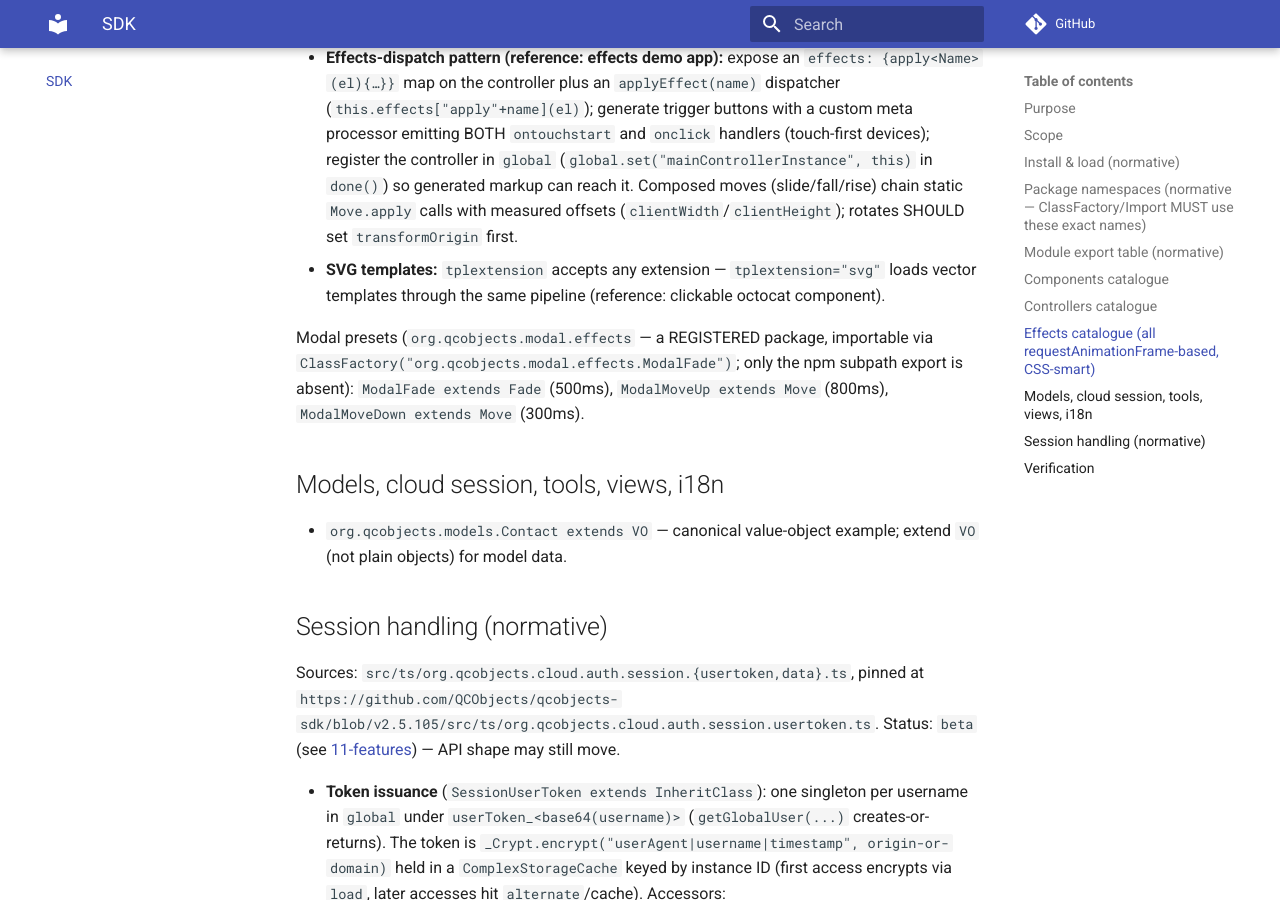
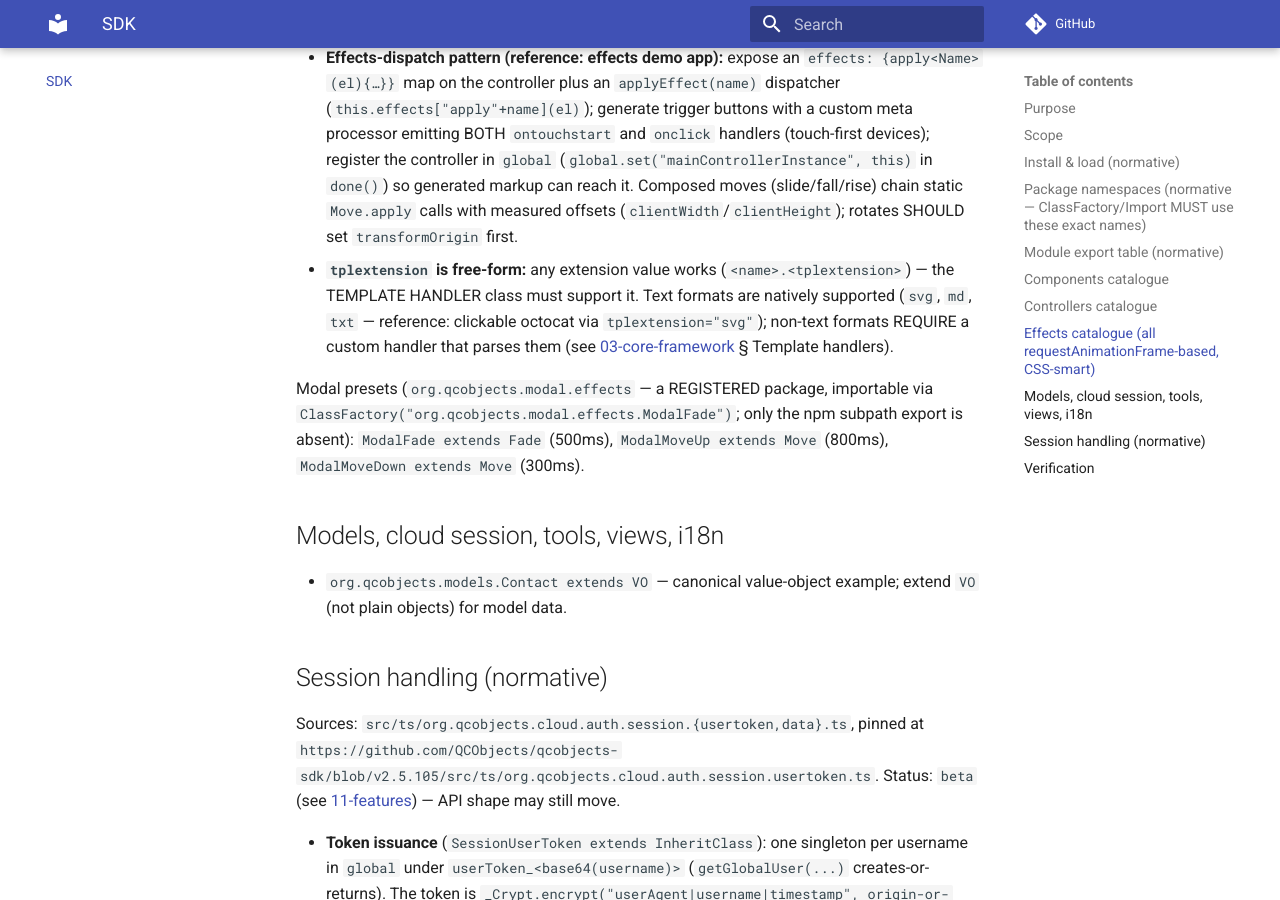
Before and after one commit to QCObjects/product-specs, an MkDocs documentation site: the page built from docs/04-sdk.md, in a window 1280 px wide and 900 px high, scrolled down 4281 px. Built offline with MkDocs 1.6.1 and Material for MkDocs 9.7.7, drawn with Linux system fonts in a browser that asks for light colours; comment, search, counter and statistics services are not loaded.

Commit message:
fix: tplextension is free-form, handler-gated, text-native

```diff
--- a/docs/04-sdk.md
+++ b/docs/04-sdk.md
@@ -162,9 +162,11 @@ Calling form matters — static-only vs instance-only is per class:
   generated markup can reach it. Composed moves (slide/fall/rise) chain static
   `Move.apply` calls with measured offsets (`clientWidth`/`clientHeight`);
   rotates SHOULD set `transformOrigin` first.
-- **SVG templates:** `tplextension` accepts any extension — `tplextension="svg"`
-  loads vector templates through the same pipeline (reference: clickable
-  octocat component).
+- **`tplextension` is free-form:** any extension value works
+  (`<name>.<tplextension>`) — the TEMPLATE HANDLER class must support it.
+  Text formats are natively supported (`svg`, `md`, `txt` — reference: clickable
+  octocat via `tplextension="svg"`); non-text formats REQUIRE a custom handler
+  that parses them (see [03-core-framework](./03-core-framework.md) § Template handlers).
 
 Modal presets (`org.qcobjects.modal.effects` — a REGISTERED package,
 importable via `ClassFactory("org.qcobjects.modal.effects.ModalFade")`;
```
Also changed, not shown: docs/03-core-framework.md (+2 -1 lines).
